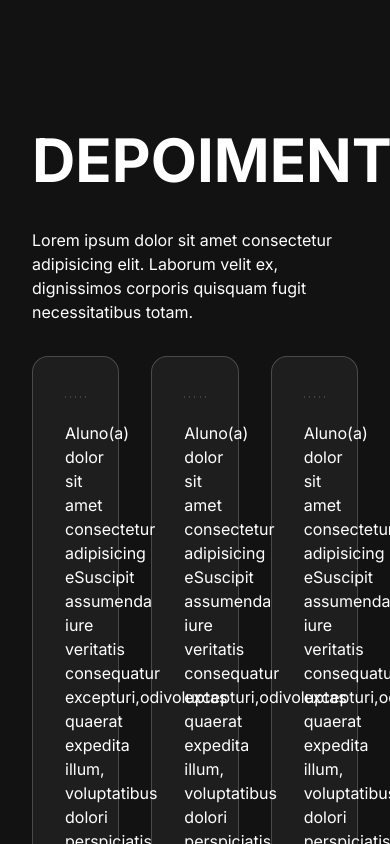
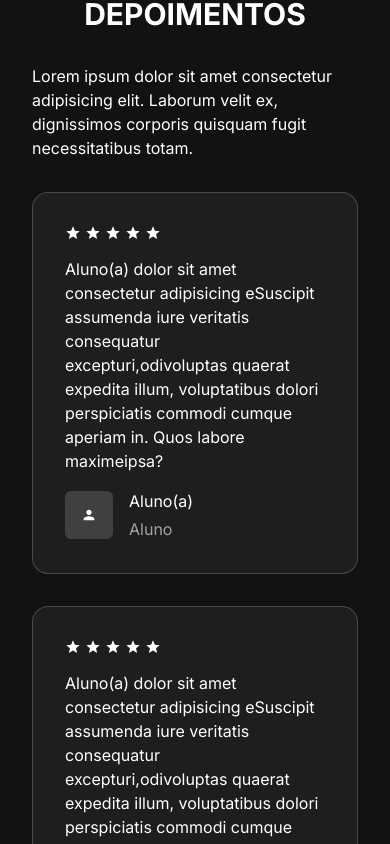
Before and after one commit to Matt-Gary/project-believe-front, a React (Vite) app: page / in a window 390 px wide. Shown: the part 3640-4484 px from the top of the page. Built offline with nearby package versions, Linux system fonts and the light colour scheme.

Commit message:
feat: testimonial section responsive

```diff
--- /dev/null
+++ b/src/pages/Home/components/Testimonials.jsx
@@ -0,0 +1,23 @@
+import { CardTestimonials } from "../components/ui/CardTestimonial";
+import { dataTestimonials } from "../utils/data-testimonials";
+export function Testimonials() {
+  return (
+    <section className="wrapper flex flex-col gap-8 pt-16 lg:pt-32">
+      <h2 className="text-center text-3xl font-bold uppercase sm:text-start lg:text-6xl">
+        Depoimentos
+      </h2>
+      <p className="max-w-[60ch]">
+        Lorem ipsum dolor sit amet consectetur adipisicing elit. Laborum velit
+        ex, dignissimos corporis quisquam fugit necessitatibus totam.
+      </p>
+      <div className="grid grid-cols-1 gap-8 md:grid-cols-2">
+        {dataTestimonials.map((testimonial) => (
+          <CardTestimonials
+            description={testimonial.description}
+            student={testimonial.student}
+          />
+        ))}
+      </div>
+    </section>
+  );
+}
--- a/src/pages/Home/index.jsx
+++ b/src/pages/Home/index.jsx
@@ -1,12 +1,10 @@
 import { Link } from "react-router-dom";
-import { CardTestimonials } from "./components/ui/CardTestimonial";
 import { CardProduct } from "./components/ui/CardProduct";
-
-import { dataTestimonials } from "./utils/data-testimonials";
 import { dataProduct } from "./utils/data-product";
 import { Intro } from "./components/Intro";
 import { Benefits } from "./components/Benefits";
 import { WhoWeAre } from "./components/WhoWeAre";
+import { Testimonials } from "./components/Testimonials";
 
 export function HomePage() {
   return (
@@ -15,21 +13,7 @@ export function HomePage() {
         <Intro />
         <Benefits />
         <WhoWeAre />
-        <section className="wrapper flex flex-col gap-8 pt-48">
-          <h2 className="text-6xl font-bold uppercase">Depoimentos</h2>
-          <p className="max-w-[60ch]">
-            Lorem ipsum dolor sit amet consectetur adipisicing elit. Laborum
-            velit ex, dignissimos corporis quisquam fugit necessitatibus totam.
-          </p>
-          <div className="grid grid-cols-3 gap-8">
-            {dataTestimonials.map((testimonial) => (
-              <CardTestimonials
-                description={testimonial.description}
-                student={testimonial.student}
-              />
-            ))}
-          </div>
-        </section>
+        <Testimonials />
 
         <section className="wrapper grid grid-cols-2 items-center gap-16 pt-48">
           <div className="grid grid-cols-2 grid-rows-2 gap-4">
--- a/src/pages/Home/utils/data-testimonials.js
+++ b/src/pages/Home/utils/data-testimonials.js
@@ -11,4 +11,9 @@ export const dataTestimonials = [
         description: "Aluno(a) dolor sit amet consectetur adipisicing eSuscipit assumenda iure veritatis consequatur excepturi,odivoluptas quaerat expedita illum, voluptatibus dolori  perspiciatis commodi cumque aperiam in. Quos labore maximeipsa?",
         student: "Aluno(a)",
     },
+
+    {
+        description: "Aluno(a) dolor sit amet consectetur adipisicing eSuscipit assumenda iure veritatis consequatur excepturi,odivoluptas quaerat expedita illum, voluptatibus dolori  perspiciatis commodi cumque aperiam in. Quos labore maximeipsa?",
+        student: "Aluno(a)",
+    },
 ]
```
